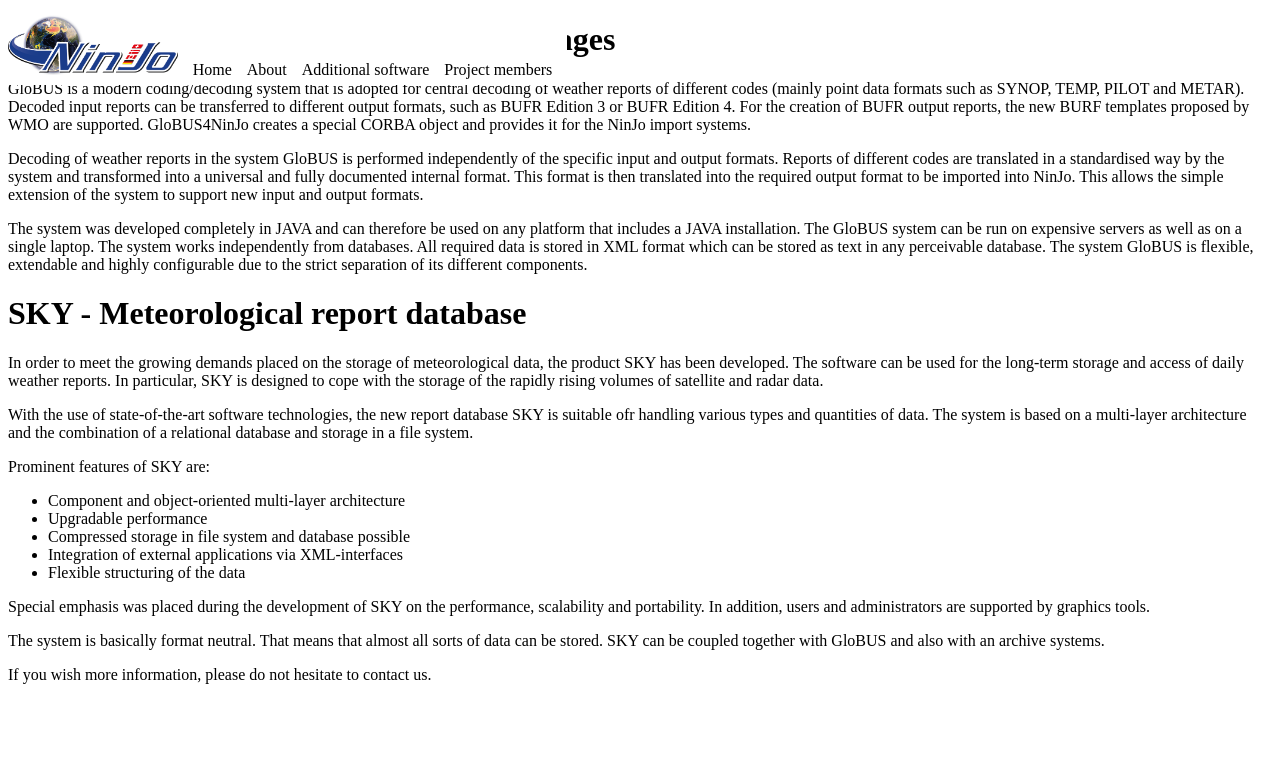
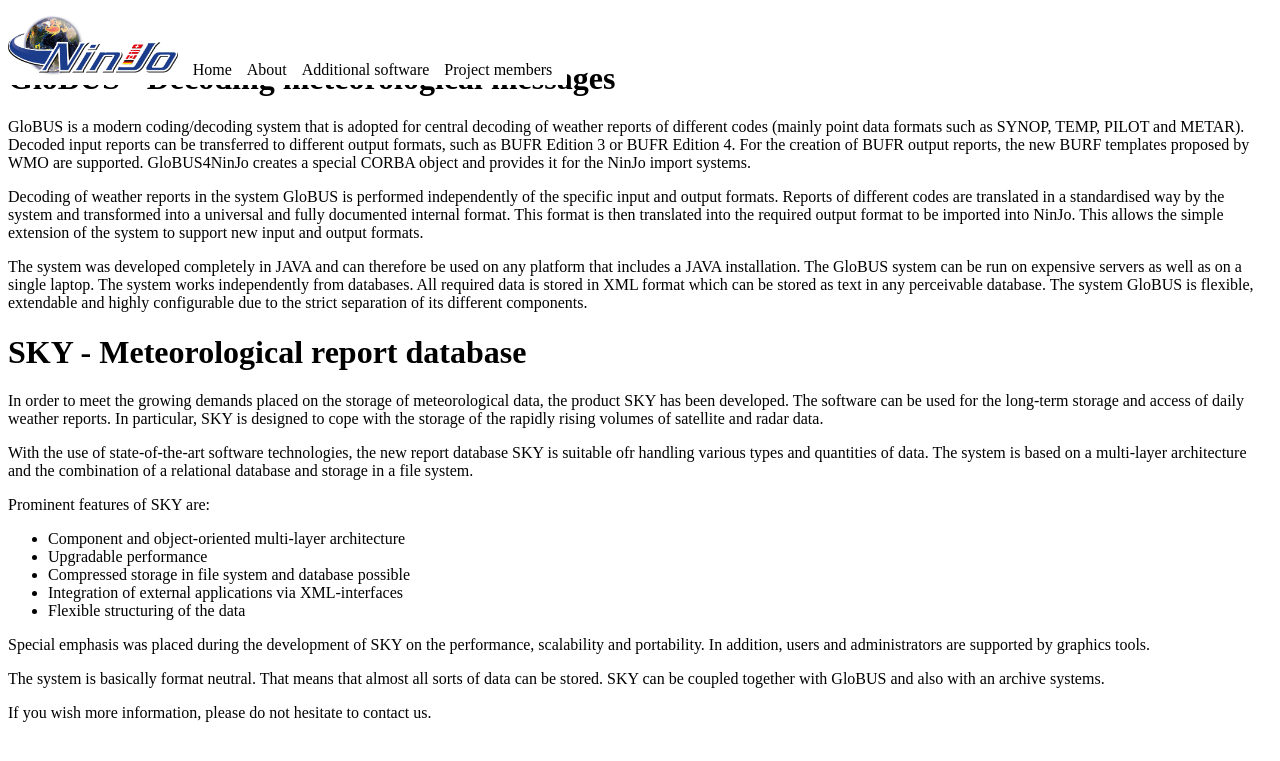
Before and after one commit to orlovale/NinJo_Workstation, a Jekyll site: the page built from additionalSoftware.md, in a window 1280 px wide. Shown: the top 761 px of the page. Built offline with Jekyll 4.4.1, drawn with Linux system fonts in a browser that asks for light colours; our own code applies the rules of GitHub Pages for plain Markdown files; comment, search, counter and statistics services are not loaded.

Commit message:
Update additionalSoftware.md

```diff
--- a/additionalSoftware.md
+++ b/additionalSoftware.md
@@ -1,6 +1,8 @@
 <link href="style.css" rel="stylesheet">
 
 {% include navbar.html %}
+
+<p style="margin: 60px 0px 0px 0px;" />
 
 # GloBUS - Decoding meteorological messages
 GloBUS is a modern coding/decoding system that is adopted for central decoding of weather reports of different codes (mainly point data formats such as SYNOP, TEMP, PILOT and METAR). Decoded input reports can be transferred to different output formats, such as BUFR Edition 3 or BUFR Edition 4. For the creation of BUFR output reports, the new BURF templates proposed by WMO are supported. GloBUS4NinJo creates a special CORBA object and provides it for the NinJo import systems.
```
